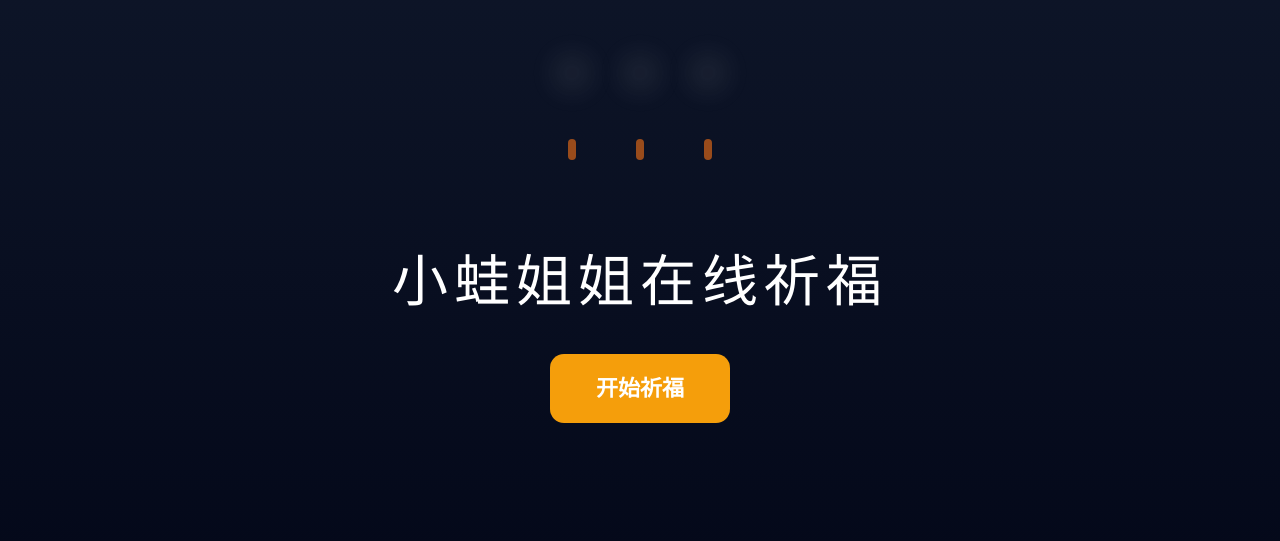
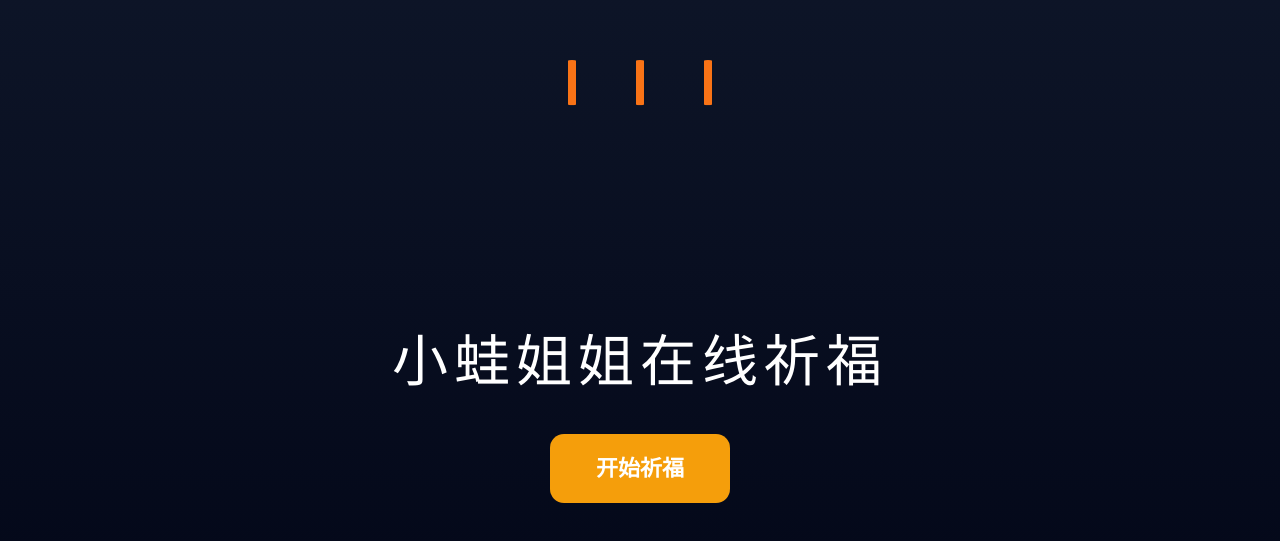
Before and after one commit to goodshen888/pray-website, a Next.js app: page / in a window 1280 px wide. Shown: the part 119-660 px from the top of the page. Built offline with nearby package versions, Linux system fonts and the light colour scheme.

Commit message:
incense animation

```diff
--- a/app/globals.css
+++ b/app/globals.css
@@ -26,27 +26,28 @@ body {
 }
 @keyframes burn {
   0% {
-    height: 160px;
-    opacity: 1;
+    transform: scaleY(1);
+    transform-origin: top;
   }
+
   100% {
-    height: 20px;
-    opacity: 0.6;
+    transform: scaleY(0.25);
+    transform-origin: top;
   }
 }
 @keyframes smoke {
   0% {
     transform: translateY(0) scale(1);
-    opacity: 0.7;
+    opacity: 0.9;
   }
 
   50% {
-    transform: translateY(-40px) scale(1.5);
-    opacity: 0.4;
+    transform: translateY(-60px) scale(1.8);
+    opacity: 0.5;
   }
 
   100% {
-    transform: translateY(-80px) scale(2);
+    transform: translateY(-120px) scale(2.6);
     opacity: 0;
   }
 }
--- a/app/page.tsx
+++ b/app/page.tsx
@@ -52,17 +52,18 @@ const styles: any = {
     animation: "burn 8s linear infinite",
   },
 
-  smoke: {
-    position: "absolute",
-    top: "-35px",
-    left: "-8px",
-    width: "24px",
-    height: "24px",
-    background: "rgba(220,220,220,0.5)",
-    borderRadius: "50%",
-    filter: "blur(10px)",
-    animation: "smoke 5s infinite ease-in-out",
-  },
+smoke: {
+  position: "absolute",
+  top: "-45px",
+  left: "-12px",
+  width: "32px",
+  height: "32px",
+  background: "rgba(230,230,230,0.85)",
+  borderRadius: "50%",
+  filter: "blur(14px)",
+  animation: "smoke 4s infinite ease-out",
+},
+
 
   title: {
     fontSize: "56px",
```
